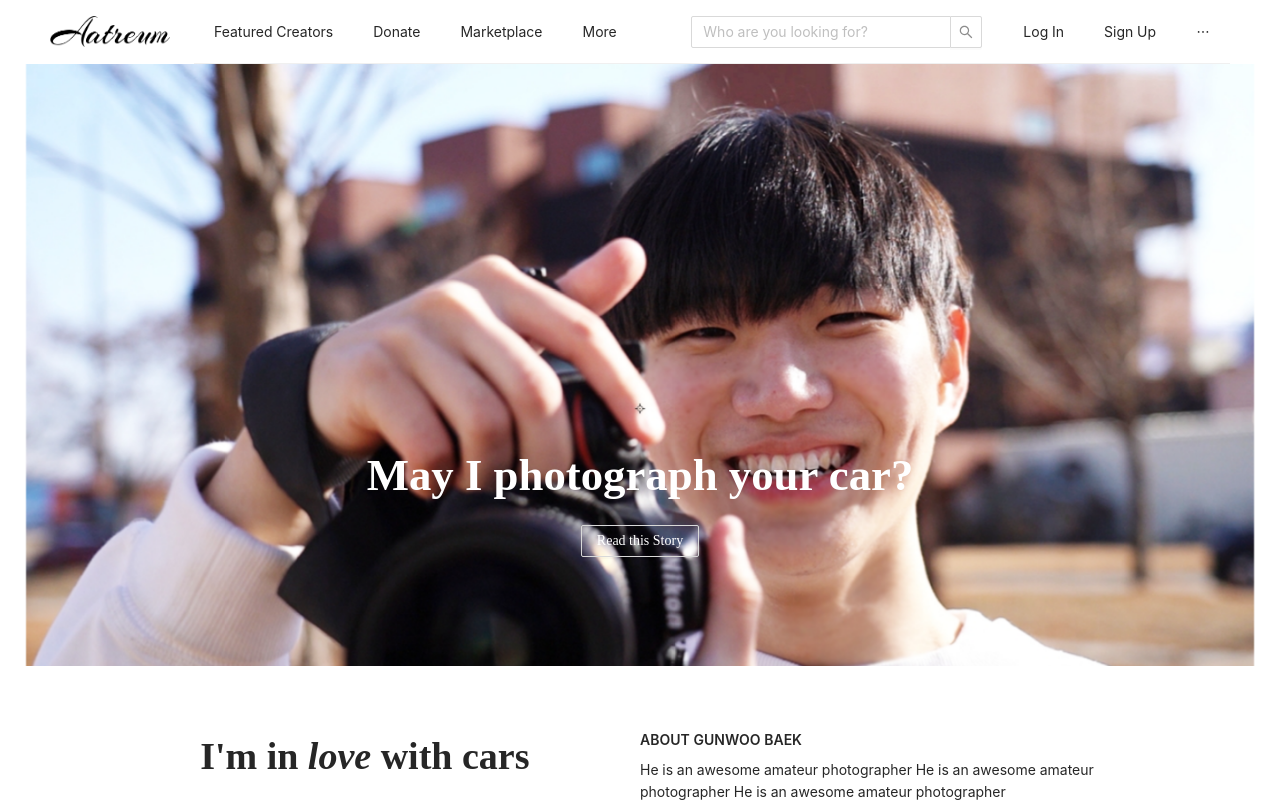
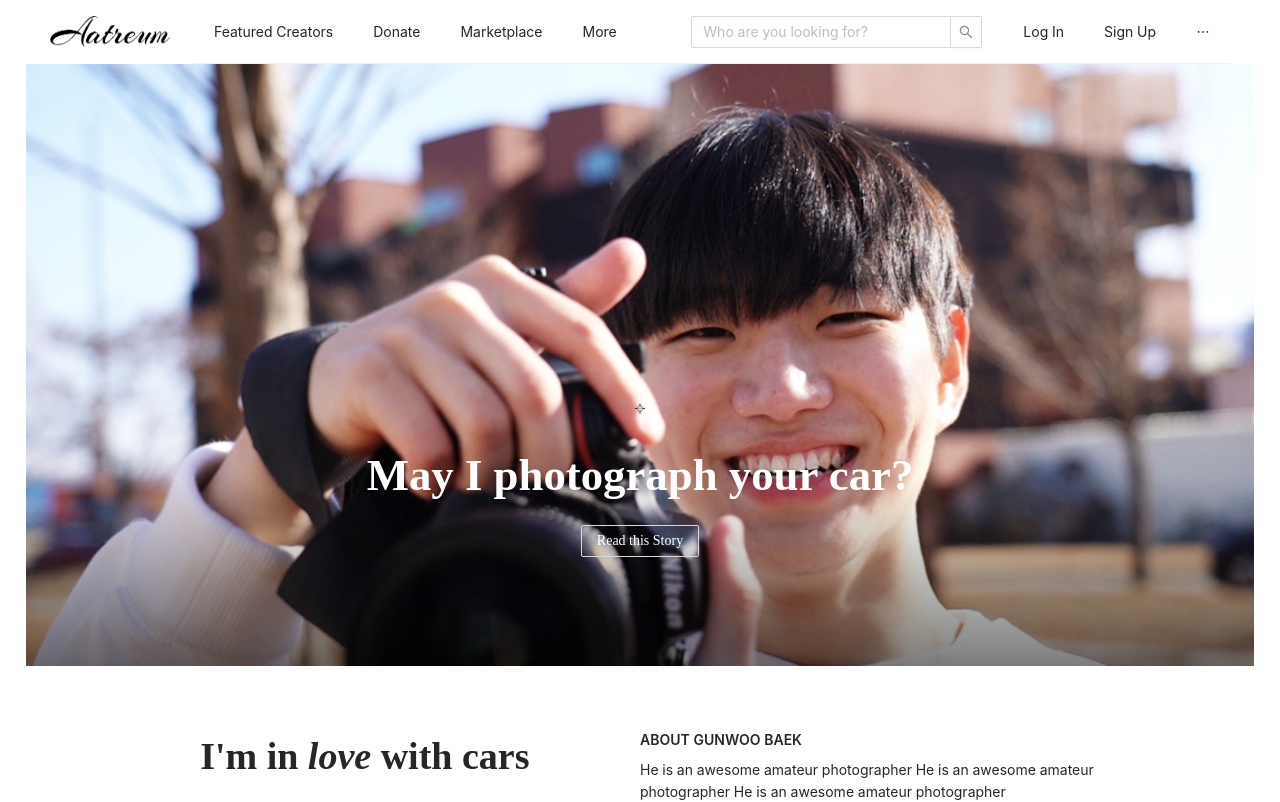
Before and after one commit to Hangyul-Son/Aatreum, a React (Create React App) app: page /bio/1 in a window 1280 px wide. Shown: the top 802 px of the page. Built offline with nearby package versions, Linux system fonts and the light colour scheme.

Commit message:
Fix bio image cover overlay

```diff
--- a/src/components/bio/bio-cover.scss
+++ b/src/components/bio/bio-cover.scss
@@ -4,17 +4,21 @@
   width: 100%;
   height: 47vw;
 
-  .ant-image,
-  .cover-mask {
+  .cover-image-overlay {
     position: fixed;
     top: 0;
     margin-top: 64px;
     width: 100%;
     padding: 0 2%;
-  }
 
-  .cover-mask {
-    background-color: rgba(0, 0, 0, 0.25);
+    .ant-image {
+      width: 100%;
+      background: linear-gradient(transparent 60%, rgba(0, 0, 0, 0.75));
+
+      .bio-cover {
+        mix-blend-mode: overlay;
+      }
+    }
   }
 
   .bio-cover-text {
--- a/src/components/bio/bio-cover.tsx
+++ b/src/components/bio/bio-cover.tsx
@@ -21,13 +21,14 @@ function BioCover() {
         opacity: 1 - scrollTop / 820,
       }}
     >
+      <div className="cover-image-overlay">
         <Image
           src={`${window.location.origin}/assets/images/bgw.png`}
           preview={false}
           alt="Gunwoo Baek"
           className="bio-cover"
         />
-      <div className="cover-mask" />
+      </div>
 
       <div className="bio-cover-text">
         <Typography.Title level={1} className="bio-cover-title">
--- a/src/pages/template.tsx
+++ b/src/pages/template.tsx
@@ -1,5 +1,6 @@
 import React, { ReactNode } from "react";
 import { Layout } from "antd";
+import "../styles/template.scss";
 
 import TopNavigation from "../components/top-navigation";
 
@@ -13,7 +14,7 @@ const { Header, Content } = Layout;
 function Template({ pageName, children }: Properties) {
   return (
     <Layout className={pageName}>
-      <Header style={{ background: "#ffffff" }} className="header">
+      <Header className="header">
         <TopNavigation />
       </Header>
       <Content>{children}</Content>
--- /dev/null
+++ b/src/styles/template.scss
@@ -0,0 +1,3 @@
+.header {
+  background: #ffffff;
+}
```
Lines whose indentation alone changed are shown as unchanged.
